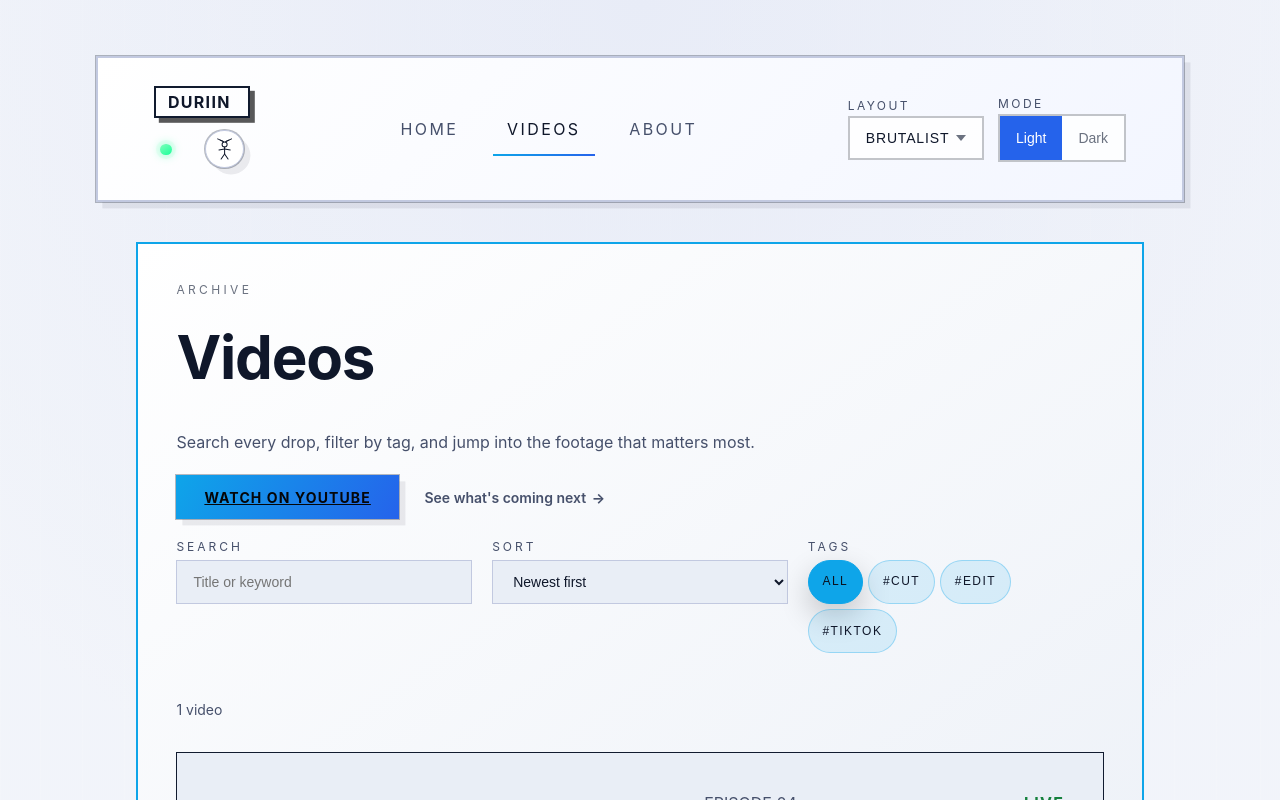
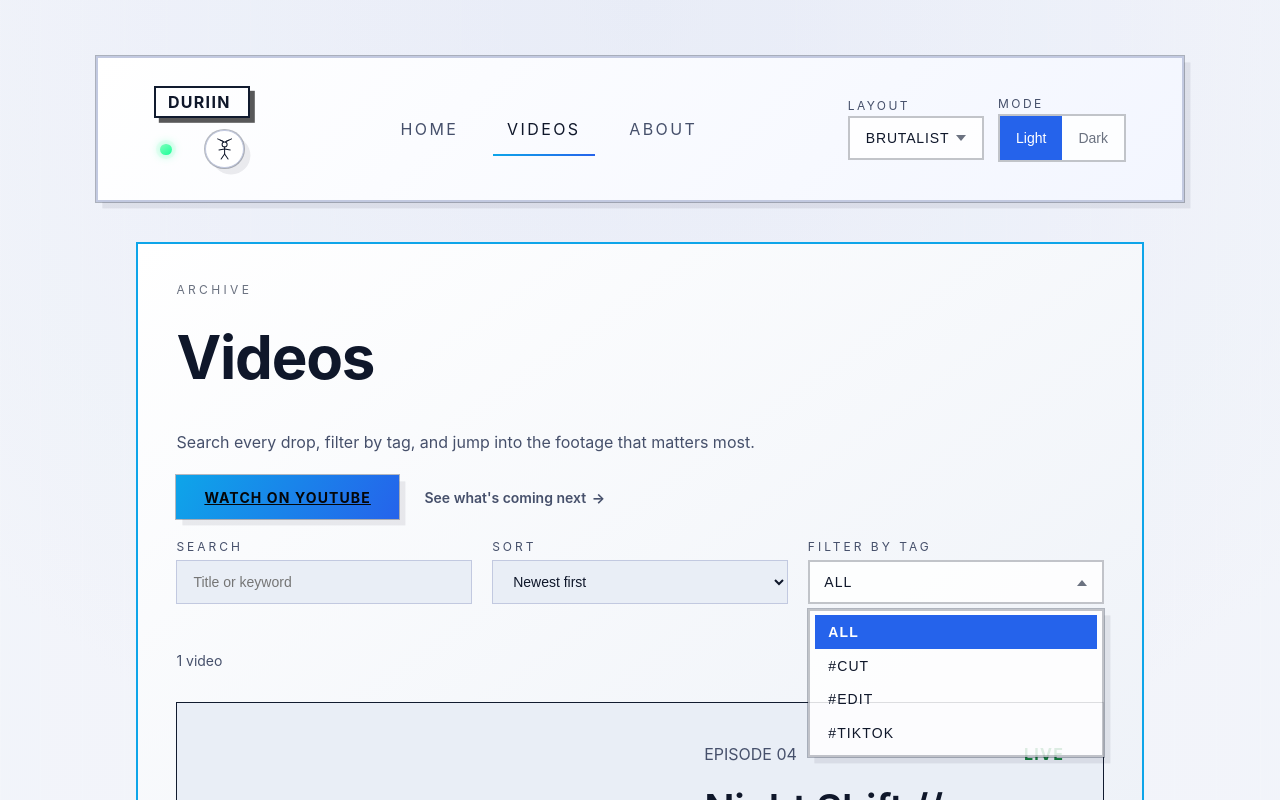
Before and after one commit to VCongini/duriin, a React (Vite) app: page /videos in a window 1280 px wide. Both pictures are taken after a click on the button "ALL". Shown: the top 800 px of the page. Built offline with nearby package versions, Linux system fonts and the light colour scheme.

Commit message:
Fix videos tag filter dropdown layout

```diff
--- a/src/pages/Videos.tsx
+++ b/src/pages/Videos.tsx
@@ -1,4 +1,4 @@
-import React, { useDeferredValue, useEffect, useMemo, useState } from 'react';
+import React, { useCallback, useDeferredValue, useEffect, useId, useMemo, useRef, useState } from 'react';
 import { videos } from '../content';
 import { Video } from '../content/types';
 import { formatDate } from '../utils/format';
@@ -15,10 +15,13 @@ export const Videos: React.FC = () => {
     const [query, setQuery] = useState('');
     const [sort, setSort] = useState<SortOrder>('newest');
     const [activeTag, setActiveTag] = useState<string | null>(null);
+    const [isTagMenuOpen, setTagMenuOpen] = useState(false);
     const [featuredId, setFeaturedId] = useState<string | null>(() => videos[0]?.id ?? null);
 
     const tags = useMemo(() => Array.from(new Set(videos.flatMap((v) => v.tags))).sort(), []);
     const deferredQuery = useDeferredValue(query);
+    const tagFilterId = useId();
+    const tagMenuRef = useRef<HTMLSpanElement>(null);
 
     const filtered = useMemo(() => {
         const normalizedQuery = deferredQuery.trim().toLowerCase();
@@ -61,6 +64,62 @@ export const Videos: React.FC = () => {
             ? '1 video'
             : `${filtered.length} videos${activeTag ? ` tagged ${activeTag}` : ''}`;
 
+    const tagOptions = useMemo(() => [{ value: null, label: 'All' }, ...tags.map((tag) => ({ value: tag, label: `#${tag}` }))], [tags]);
+
+    const closeTagMenu = useCallback(() => {
+        setTagMenuOpen(false);
+    }, []);
+
+    const handleTagSelect = useCallback(
+        (value: string | null) => {
+            setActiveTag(value);
+            closeTagMenu();
+        },
+        [closeTagMenu]
+    );
+
+    const handleTagTriggerKeyDown = useCallback((event: React.KeyboardEvent<HTMLButtonElement>) => {
+        if (event.key === 'ArrowDown' || event.key === 'ArrowUp') {
+            event.preventDefault();
+            setTagMenuOpen(true);
+        }
+    }, []);
+
+    const handleTagBlur = useCallback(
+        (event: React.FocusEvent<HTMLElement>) => {
+            if (tagMenuRef.current && !tagMenuRef.current.contains(event.relatedTarget as Node | null)) {
+                closeTagMenu();
+            }
+        },
+        [closeTagMenu]
+    );
+
+    useEffect(() => {
+        if (!isTagMenuOpen) {
+            return undefined;
+        }
+
+        const handleClickOutside = (event: MouseEvent) => {
+            if (tagMenuRef.current && !tagMenuRef.current.contains(event.target as Node)) {
+                closeTagMenu();
+            }
+        };
+
+        const handleEscape = (event: KeyboardEvent) => {
+            if (event.key === 'Escape') {
+                closeTagMenu();
+            }
+        };
+
+        document.addEventListener('mousedown', handleClickOutside);
+        document.addEventListener('keydown', handleEscape);
+
+        return () => {
+            document.removeEventListener('mousedown', handleClickOutside);
+            document.removeEventListener('keydown', handleEscape);
+        };
+    }, [closeTagMenu, isTagMenuOpen]);
+
     return (
         <div className="u-page u-stack-lg">
             <section className="c-panel c-panel--primary u-stack">
@@ -99,30 +158,54 @@ export const Videos: React.FC = () => {
                             <option value="oldest">Oldest first</option>
                         </select>
                     </label>
-                    <div className="field field--tags">
-                        <span className="field__label">Tags</span>
-                        <div className="tag-grid" role="list">
+                    <label className="field field--tags" htmlFor={tagFilterId}>
+                        <span className="field__label">Filter by tag</span>
+                        {/* Tag filter: pills replaced by single dropdown for condensed UI (brutalist + modern themes supported) */}
+                        <span
+                            className="filters__dropdown"
+                            ref={tagMenuRef}
+                            onBlur={handleTagBlur}
+                            aria-label="Tag filter dropdown"
+                        >
                             <button
+                                id={tagFilterId}
                                 type="button"
-                                className={`tag tag--content ${activeTag === null ? 'tag--active' : ''}`}
-                                onClick={() => setActiveTag(null)}
-                                aria-pressed={activeTag === null}
+                                className="filters__select"
+                                aria-haspopup="listbox"
+                                aria-expanded={isTagMenuOpen}
+                                aria-controls={`${tagFilterId}-menu`}
+                                onClick={() => setTagMenuOpen((open) => !open)}
+                                onKeyDown={handleTagTriggerKeyDown}
                             >
-                                All
+                                <span className="filters__select-label">{activeTag ? `#${activeTag}` : "All"}</span>
+                                <span className="filters__select-icon" aria-hidden="true" />
                             </button>
-                            {tags.map((tag) => (
-                                <button
-                                    key={tag}
-                                    type="button"
-                                    className={`tag tag--content ${activeTag === tag ? 'tag--active' : ''}`}
-                                    onClick={() => setActiveTag(tag)}
-                                    aria-pressed={activeTag === tag}
+                            {isTagMenuOpen && (
+                                <div
+                                    id={`${tagFilterId}-menu`}
+                                    role="listbox"
+                                    aria-label="Tag options"
+                                    className="filters__dropdown-menu"
                                 >
-                                    #{tag}
-                                </button>
-                            ))}
-                        </div>
-                    </div>
+                                    {tagOptions.map(({ value, label }) => {
+                                        const isActive = (!activeTag && value === null) || activeTag === value;
+                                        return (
+                                            <button
+                                                key={value ?? "all"}
+                                                type="button"
+                                                role="option"
+                                                aria-selected={isActive}
+                                                className={`filters__option ${isActive ? "is-active" : ""}`}
+                                                onClick={() => handleTagSelect(value)}
+                                            >
+                                                {label}
+                                            </button>
+                                        );
+                                    })}
+                                </div>
+                            )}
+                        </span>
+                    </label>
                 </form>
                 <div className="filter-summary" role="status" aria-live="polite">
                     {resultText}
--- a/src/styles/components/_content.scss
+++ b/src/styles/components/_content.scss
@@ -270,8 +270,8 @@
 .filters {
     @include fluid-grid(
         1fr,
-        repeat(auto-fit, minmax(220px, 1fr)),
-        repeat(auto-fit, minmax(240px, 1fr))
+        repeat(auto-fit, minmax(200px, 1fr)),
+        repeat(auto-fit, minmax(220px, 1fr))
     );
     margin-bottom: var(--space-lg);
 }
@@ -297,6 +297,111 @@
     background: var(--color-bg-muted);
     color: var(--color-text-primary);
     min-height: var(--tap-target);
+}
+
+.filters__dropdown {
+    position: relative;
+    display: inline-flex;
+    width: 100%;
+}
+
+.filters__select {
+    appearance: none;
+    border: 1px solid var(--theme-control-border);
+    background: var(--theme-control-bg);
+    color: var(--color-text-primary);
+    padding: 0.65rem 0.9rem;
+    font-size: var(--font-size-sm);
+    letter-spacing: 0.08em;
+    text-transform: uppercase;
+    border-radius: var(--radius-sm);
+    cursor: pointer;
+    display: inline-flex;
+    align-items: center;
+    gap: 0.45rem;
+    justify-content: space-between;
+    width: 100%;
+    min-height: var(--tap-target);
+    transition: border-color 150ms ease, box-shadow 150ms ease, background 150ms ease;
+}
+
+.filters__select:hover,
+.filters__select:focus-visible {
+    border-color: var(--color-border-strong);
+    box-shadow: 0 10px 30px rgba(0, 0, 0, 0.2);
+}
+
+.filters__select-label {
+    white-space: nowrap;
+}
+
+.filters__select-icon {
+    width: 0;
+    height: 0;
+    border-left: 5px solid transparent;
+    border-right: 5px solid transparent;
+    border-top: 6px solid var(--theme-control-muted);
+    transition: transform 150ms ease;
+}
+
+.filters__select[aria-expanded='true'] .filters__select-icon {
+    transform: rotate(180deg) translateY(-1px);
+}
+
+.filters__dropdown-menu {
+    position: absolute;
+    top: calc(100% + 0.3rem);
+    left: 0;
+    width: 100%;
+    border: 1px solid var(--theme-control-border);
+    background: var(--theme-control-bg);
+    border-radius: var(--radius-md);
+    box-shadow: 0 18px 40px rgba(0, 0, 0, 0.28);
+    padding: 0.3rem;
+    z-index: 12;
+}
+
+.filters__option {
+    width: 100%;
+    background: transparent;
+    border: none;
+    color: var(--color-text-primary);
+    font-size: var(--font-size-sm);
+    letter-spacing: 0.08em;
+    text-transform: uppercase;
+    padding: 0.55rem 0.85rem;
+    border-radius: var(--radius-sm);
+    display: block;
+    cursor: pointer;
+    text-align: left;
+    transition: background 150ms ease, color 150ms ease;
+}
+
+.filters__option:hover,
+.filters__option:focus-visible {
+    background: var(--theme-control-active);
+    color: var(--theme-control-active-text);
+}
+
+.filters__option.is-active {
+    background: var(--theme-control-active);
+    color: var(--theme-control-active-text);
+    font-weight: 700;
+}
+
+[data-theme-layout='brutalist'] .filters__select {
+    border-radius: var(--radius-none);
+    border-width: var(--border-base);
+}
+
+[data-theme-layout='brutalist'] .filters__dropdown-menu {
+    border-radius: var(--radius-none);
+    border-width: var(--border-base);
+    box-shadow: var(--shadow-brutalist);
+}
+
+[data-theme-layout='brutalist'] .filters__option {
+    border-radius: var(--radius-none);
 }
 
 .video-spotlight {
```
